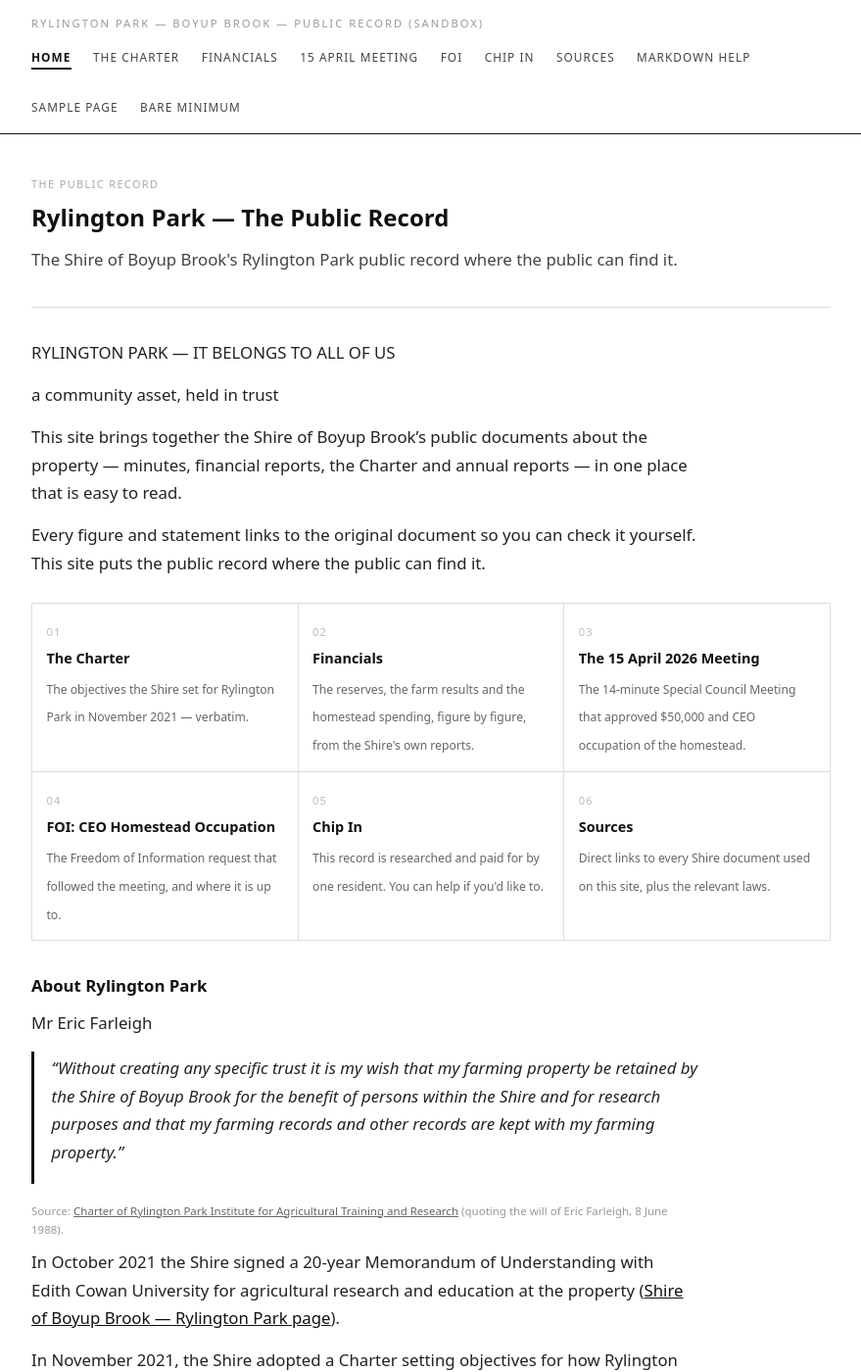
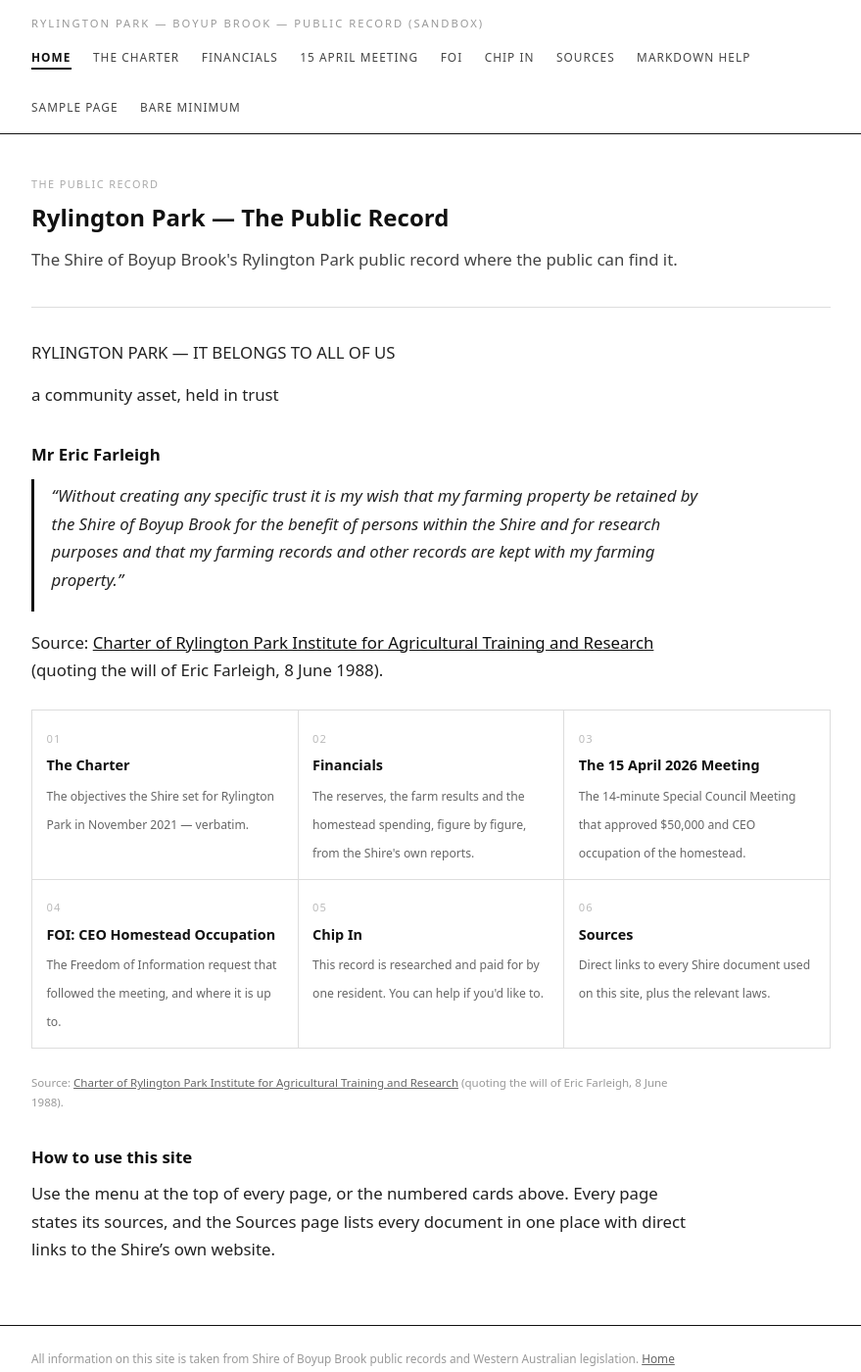
Before and after one commit to filiataxonomi/sandbox, a Jekyll site: the page built from index.md, in a window 1280 px wide and 1400 px high. Shown: the whole window at 98% size, without its empty margins (200-1079 px from the left). Built offline with Jekyll 4.4.1, drawn with Linux system fonts in a browser that asks for light colours; some of the changed text lies outside the part shown.

Commit message:
Add files via upload

```diff
--- a/index.md
+++ b/index.md
@@ -9,25 +9,21 @@ RYLINGTON PARK — IT BELONGS TO ALL OF US
 
  a community asset, held in trust
 
-This site brings together the Shire of Boyup Brook's public documents about the property — minutes, financial reports, the Charter and annual reports — in one place that is easy to read.
+## Mr Eric Farleigh
 
-Every figure and statement links to the original document so you can check it yourself. This site puts the public record where the public can find it.
+> "Without creating any specific trust it is my wish that my farming property be retained by the Shire of Boyup Brook for the benefit of persons within the Shire and for research purposes and that my farming records and other records are kept with my farming property."
+
+Source: [Charter of Rylington Park Institute for Agricultural Training and Research](charter.html) (quoting the will of Eric Farleigh, 8 June 1988).
 
 {% include cards.html %}
 
-## About Rylington Park
 
-Mr Eric Farleigh
-
-> "Without creating any specific trust it is my wish that my farming property be retained by the Shire of Boyup Brook for the benefit of persons within the Shire and for research purposes and that my farming records and other records are kept with my farming property."
 
 Source: [Charter of Rylington Park Institute for Agricultural Training and Research](charter.html) (quoting the will of Eric Farleigh, 8 June 1988).
 {: .src}
 
 
-In October 2021 the Shire signed a 20-year Memorandum of Understanding with Edith Cowan University for agricultural research and education at the property ([Shire of Boyup Brook — Rylington Park page](https://www.boyupbrook.wa.gov.au/community/education/rylington-park.aspx)).
 
-In November 2021, the Shire adopted a Charter setting objectives for how Rylington Park is to be run.
 
 ## How to use this site
 
```
